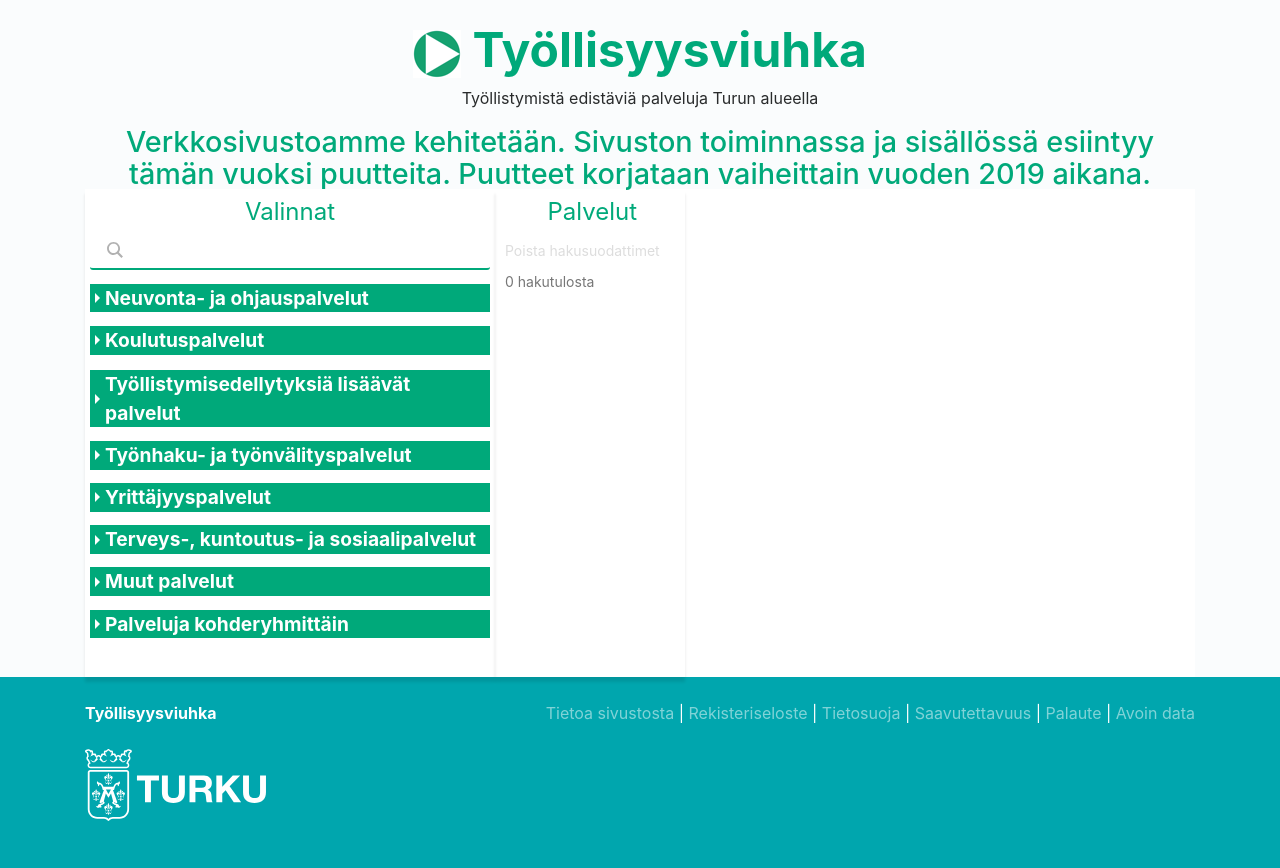
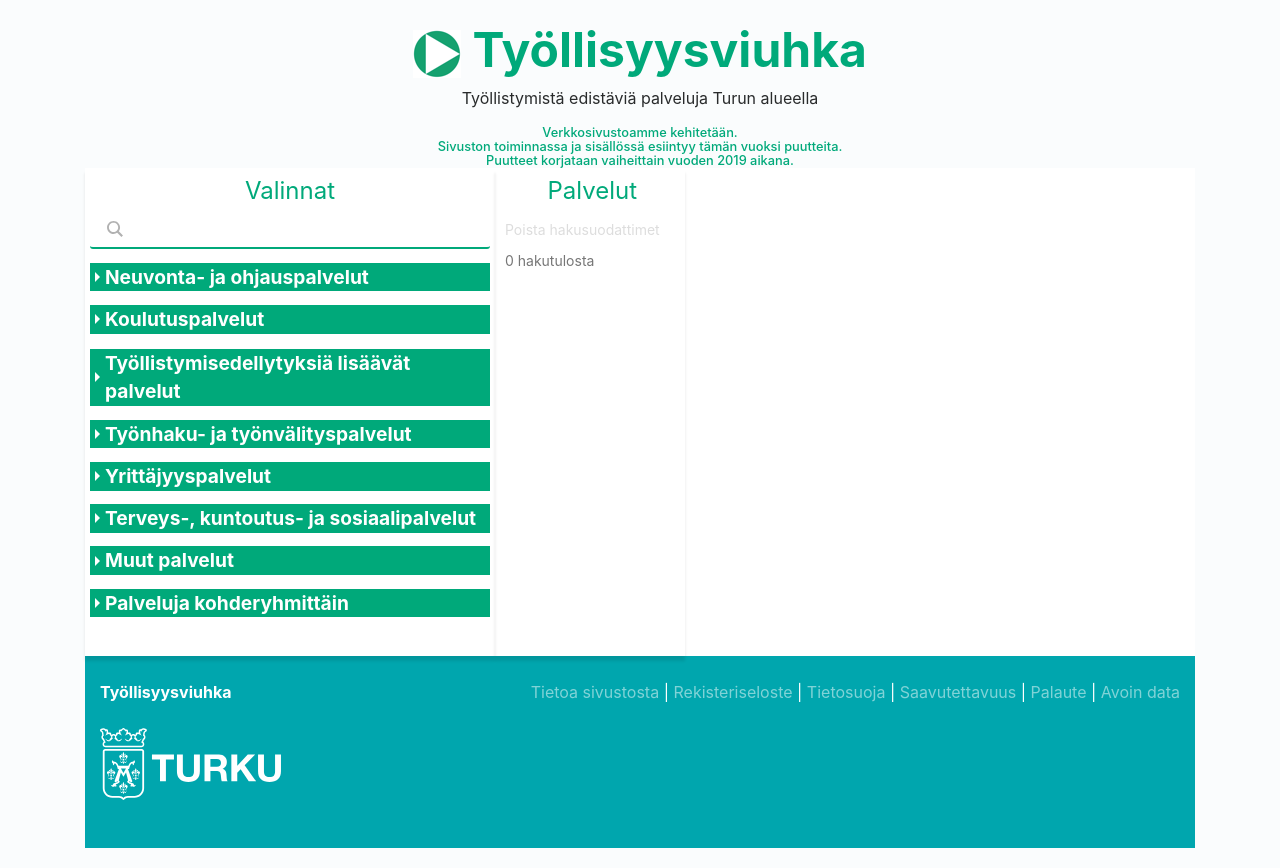
Before and after one commit to codepointtku/PalveluViuhka, a Django app: page / in a window 1280 px wide. Shown: the part 56-924 px from the top of the page. Run offline with Django 3.2, Linux system fonts and the light colour scheme; some libraries are stand-ins or nearby versions.

Commit message:
changed the WIP text smaller

```diff
--- a/employment/static/employment.css
+++ b/employment/static/employment.css
@@ -94,7 +94,7 @@ h1 {
 }
 
 h2 {
-    font-size: 180%;
+    font-size: 80%;
     color: #00A97A;
     margin: auto;
     text-align: center;
--- a/services/templates/search.html
+++ b/services/templates/search.html
@@ -7,9 +7,10 @@
         <h1><img src="/static/logo.png" border="0"> Työllisyysviuhka</h1>
         <p>Työllistymistä edistäviä palveluja Turun alueella</p>
     </center>
-</div>
 
-<h2> Verkkosivustoamme kehitetään. Sivuston toiminnassa ja sisällössä esiintyy tämän vuoksi puutteita. Puutteet korjataan vaiheittain vuoden 2019 aikana.</h2>
+<h2> Verkkosivustoamme kehitetään.</h2>
+<h2>  Sivuston toiminnassa ja sisällössä esiintyy tämän vuoksi puutteita.</h2>
+<h2>  Puutteet korjataan vaiheittain vuoden 2019 aikana.</h2>
 
 <div id="root"></div>
 <script src="{% static "search.js" %}"></script>
```
